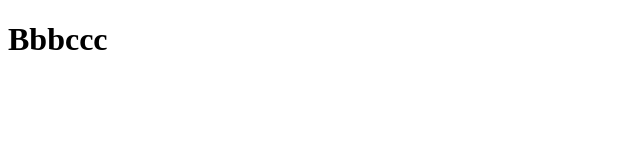
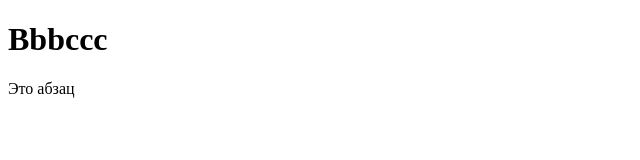
Before and after one commit to Romkond/gittest, a plain HTML site: page index.html in a window 1280 px wide. Shown: the full height of the page, 0-640 px from the left. Drawn offline with Linux system fonts and the light colour scheme.

Commit message:
a new p added

```diff
--- a/index.html
+++ b/index.html
@@ -6,5 +6,6 @@
 
     <body>
      <h1>Bbbccc</h1>
+     <p>Это абзац</p>
     </body>
 </html>
```
